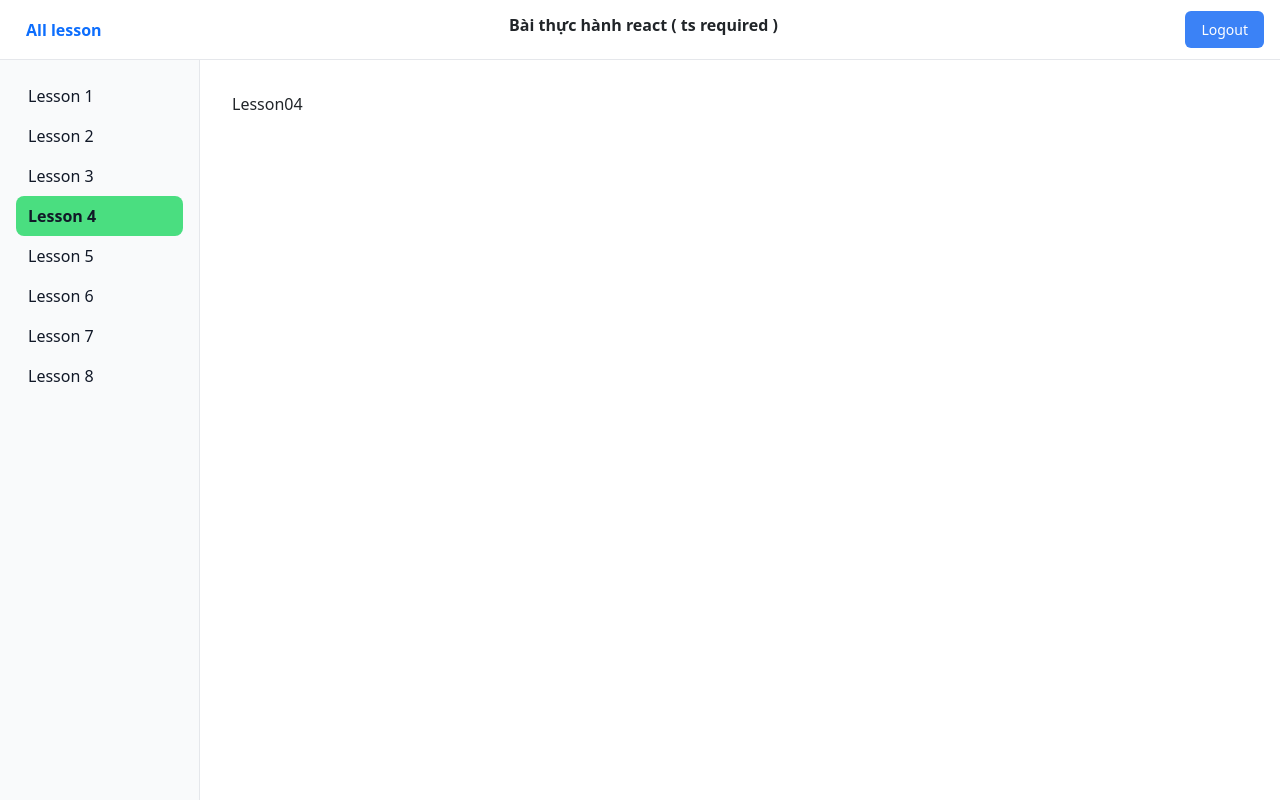
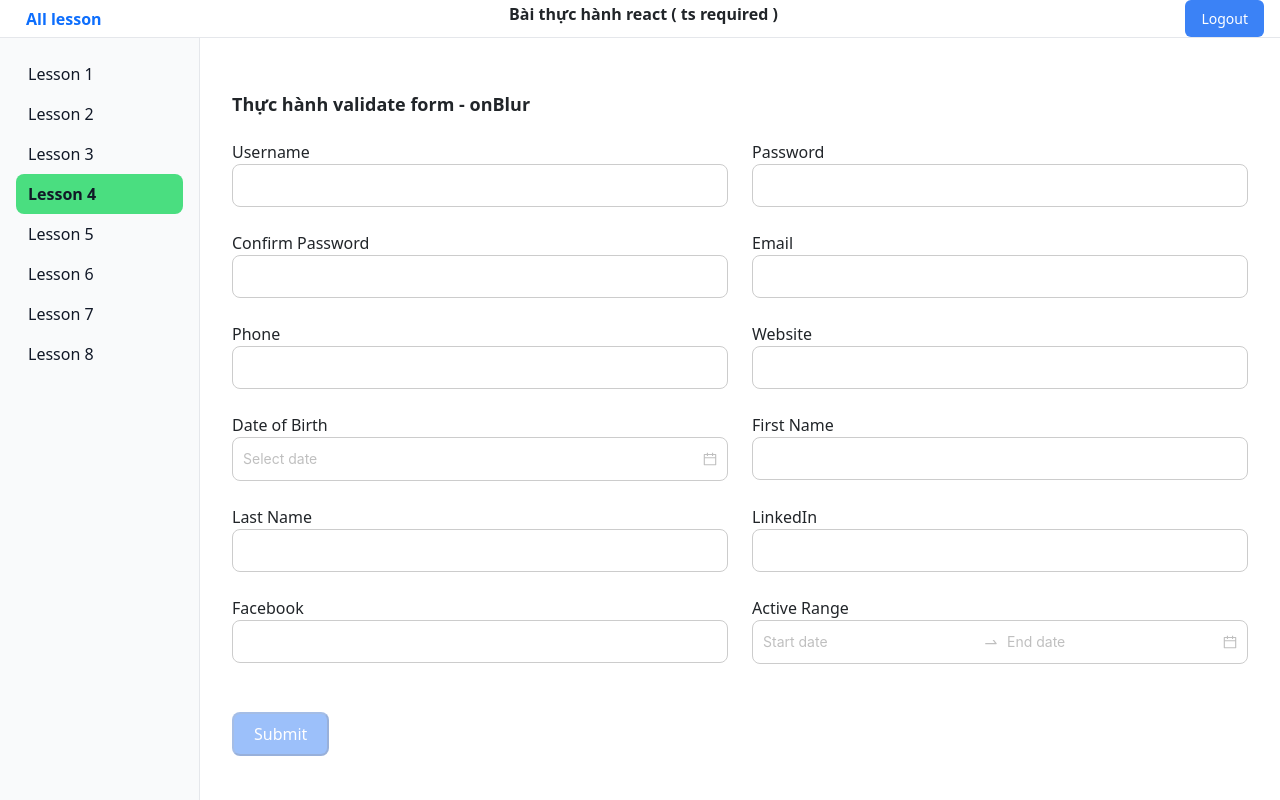
Before and after one commit to kinnhun/react-training, a React (Vite) app: page /react-training/lesson/4 in a window 1280 px wide. Shown: the top 800 px of the page. Built offline with nearby package versions, Linux system fonts and the light colour scheme; sample sign-in values are in the browser's storage.

Commit message:
lesson 4

```diff
--- /dev/null
+++ b/src/pages/pageLesson/Lesson04/Lesson04.module.scss
@@ -0,0 +1,79 @@
+.container {
+  display: grid;
+  gap: 2.5rem;
+  grid-template-columns: repeat(auto-fit, minmax(400px, 1fr));
+}
+
+.formWrapper {
+  margin-bottom: 3rem;
+}
+
+.formTitle {
+  margin: 1.5rem 0;
+  font-size: 1.125rem;
+  font-weight: bold;
+}
+
+.formGrid {
+  display: grid;
+  gap: 1.5rem;
+  grid-template-columns: repeat(auto-fit, minmax(300px, 1fr));
+}
+
+.input {
+  width: 100%;
+  padding: 0.625rem;
+  font-size: 0.875rem;
+  border: 1px solid #ccc;
+  border-radius: 0.5rem;
+  outline: none;
+  transition: border-color 0.3s;
+
+  &:focus {
+    border-color: #1677ff;
+  }
+}
+
+.errorInput {
+  background-color: #fef2f2;
+  border-color: #ef4444;
+  color: #b91c1c;
+
+  &::placeholder {
+    color: #f87171;
+  }
+}
+
+.errorMessage {
+  color: #ef4444;
+  font-size: 0.875rem;
+  margin-top: 0.25rem;
+}
+
+.submitButton {
+  background-color: #3b82f6;
+  color: white;
+  padding: 0.5rem 1.25rem;
+  border-radius: 0.5rem;
+  margin-top: 1.5rem;
+
+  &:disabled {
+    opacity: 0.5;
+    cursor: not-allowed;
+  }
+}
+.verticalStack {
+  display: flex;
+  flex-direction: column;
+  gap: 4rem;
+}
+
+.blockWrapper {
+  width: 100%;
+}
+
+.formGrid {
+  display: grid;
+  gap: 1.5rem;
+  grid-template-columns: repeat(2, 1fr);
+}
--- a/src/pages/pageLesson/Lesson04/Lesson04.tsx
+++ b/src/pages/pageLesson/Lesson04/Lesson04.tsx
@@ -1,7 +1,193 @@
+import { useForm, Controller } from 'react-hook-form';
+import { DatePicker } from 'antd';
+import dayjs from 'dayjs';
+import styles from './Lesson04.module.scss';
+import {
+  validateUsername,
+  validatePassword,
+  validatePhone,
+  validateWebsite,
+  validateLinkedIn,
+  validateFacebook,
+  validateConfirmPassword,
+  requiredEmail,
+  requiredDob,
+  requiredFirstName,
+  requiredLastName,
+  requiredActiveRange
+} from './validations';
 
+const FormComponent = ({ mode }: { mode: 'onBlur' | 'onSubmit' }) => {
+  const {
+    register,
+    handleSubmit,
+    control,
+    formState: { errors, isValid },
+    watch,
+  } = useForm({
+    mode,
+    reValidateMode: 'onChange',
+  });
+
+  const onSubmit = (data: any) => {
+    console.log(`Submit (${mode})`, data);
+  };
+
+  return (
+    <div className={styles.formWrapper}>
+      <h1 className={styles.formTitle}>Thực hành validate form - {mode}</h1>
+      <form onSubmit={handleSubmit(onSubmit)} className={styles.formGrid}>
+        <div>
+          <label>Username</label>
+          <input {...register('username', { validate: validateUsername })} className={`${styles.input} ${errors.username ? styles.errorInput : ''}`} />
+          {typeof errors.username?.message === 'string' && (
+            <p className={styles.errorMessage}>{errors.username?.message}</p>
+          )}
+        </div>
+
+        <div>
+          <label>Password</label>
+          <input type="password" {...register('password', { validate: validatePassword })} className={`${styles.input} ${errors.password ? styles.errorInput : ''}`} />
+          {typeof errors.password?.message === 'string' && (
+            <p className={styles.errorMessage}>{errors.password?.message}</p>
+          )}
+        </div>
+
+        <div>
+          <label>Confirm Password</label>
+          <input
+            type="password"
+            {...register('confirmPassword', {
+              validate: (value) => validateConfirmPassword(value, watch('password')),
+            })}
+            className={`${styles.input} ${errors.confirmPassword ? styles.errorInput : ''}`}
+          />
+          {typeof errors.confirmPassword?.message === 'string' && (
+            <p className={styles.errorMessage}>{errors.confirmPassword?.message}</p>
+          )}
+        </div>
+
+        <div>
+          <label>Email</label>
+          <input type="email" {...register('email', { required: requiredEmail })} className={`${styles.input} ${errors.email ? styles.errorInput : ''}`} />
+          {typeof errors.email?.message === 'string' && (
+            <p className={styles.errorMessage}>{errors.email?.message}</p>
+          )}
+        </div>
+
+        <div>
+          <label>Phone</label>
+          <input {...register('phone', { validate: validatePhone })} className={`${styles.input} ${errors.phone ? styles.errorInput : ''}`} />
+          {typeof errors.phone?.message === 'string' && (
+            <p className={styles.errorMessage}>{errors.phone?.message}</p>
+          )}
+        </div>
+
+        <div>
+          <label>Website</label>
+          <input {...register('website', { validate: validateWebsite })} className={`${styles.input} ${errors.website ? styles.errorInput : ''}`} />
+          {typeof errors.website?.message === 'string' && (
+            <p className={styles.errorMessage}>{errors.website?.message}</p>
+          )}
+        </div>
+
+        <div>
+          <label>Date of Birth</label>
+          <Controller
+            name="dob"
+            control={control}
+            rules={{ required: requiredDob }}
+            render={({ field }) => (
+              <DatePicker
+                {...field}
+                format="DD-MM-YYYY"
+                className={`${styles.input} ${errors.dob ? styles.errorInput : ''}`}
+                disabledDate={(date) => {
+                  const year = dayjs(date).year();
+                  return year < 1980 || year > 2020;
+                }}
+              />
+            )}
+          />
+          {typeof errors.dob?.message === 'string' && (
+            <p className={styles.errorMessage}>{errors.dob?.message}</p>
+          )}
+        </div>
+
+        <div>
+          <label>First Name</label>
+          <input {...register('firstName', { required: requiredFirstName })} className={`${styles.input} ${errors.firstName ? styles.errorInput : ''}`} />
+          {typeof errors.firstName?.message === 'string' && (
+            <p className={styles.errorMessage}>{errors.firstName?.message}</p>
+          )}
+        </div>
+
+        <div>
+          <label>Last Name</label>
+          <input {...register('lastName', { required: requiredLastName })} className={`${styles.input} ${errors.lastName ? styles.errorInput : ''}`} />
+          {typeof errors.lastName?.message === 'string' && (
+            <p className={styles.errorMessage}>{errors.lastName?.message}</p>
+          )}
+        </div>
+
+        <div>
+          <label>LinkedIn</label>
+          <input {...register('linkedin', { validate: validateLinkedIn })} className={`${styles.input} ${errors.linkedin ? styles.errorInput : ''}`} />
+          {typeof errors.linkedin?.message === 'string' && (
+            <p className={styles.errorMessage}>{errors.linkedin?.message}</p>
+          )}
+        </div>
+
+        <div>
+          <label>Facebook</label>
+          <input {...register('facebook', { validate: validateFacebook })} className={`${styles.input} ${errors.facebook ? styles.errorInput : ''}`} />
+          {typeof errors.facebook?.message === 'string' && (
+            <p className={styles.errorMessage}>{errors.facebook?.message}</p>
+          )}
+        </div>
+
+        <div className="col-span-2">
+          <label>Active Range</label>
+          <Controller
+            name="activeRange"
+            control={control}
+            rules={{ required: requiredActiveRange }}
+            render={({ field }) => (
+              <DatePicker.RangePicker
+                {...field}
+                className={`${styles.input} ${errors.activeRange ? styles.errorInput : ''}`}
+                disabledDate={(current) => current && current < dayjs().startOf('day')}
+              />
+            )}
+          />
+          {typeof errors.activeRange?.message === 'string' && (
+            <p className={styles.errorMessage}>{errors.activeRange?.message}</p>
+          )}
+        </div>
+
+        <div className="col-span-2">
+          <button
+            type="submit"
+            disabled={mode === 'onBlur' && !isValid}
+            className={styles.submitButton}
+          >
+            Submit
+          </button>
+        </div>
+      </form>
+    </div>
+  );
+};
 
 export const Lesson04 = () => {
   return (
-    <div>Lesson04</div>
-  )
-}
+    <div className={styles.verticalStack}>
+      <div className={styles.blockWrapper}>
+        <FormComponent mode="onBlur" />
+      </div>
+      <div className={styles.blockWrapper}>
+        <FormComponent mode="onSubmit" />
+      </div>
+    </div>
+  );
+};
--- /dev/null
+++ b/src/pages/pageLesson/Lesson04/validations.ts
@@ -0,0 +1,43 @@
+export const validateUsername = (value: string): true | string => {
+    if (!value) return 'Username is required.';
+    return /^[a-z]{8,}$/.test(value) ||
+      'Tối thiểu 8 ký tự, không được bao gồm chữ viết hoa, số và ký tự đặc biệt.';
+  };
+
+  export const validatePassword = (value: string): true | string => {
+    if (!value) return 'Password is required.';
+    return /^(?=.*[A-Z])(?=.*\d)(?=.*[!@#$%^&*]).{8,}$/.test(value) ||
+      'Phải có 1 chữ hoa, 1 số, 1 ký tự đặc biệt, tối thiểu 8 ký tự.';
+  };
+
+  export const validatePhone = (value: string): true | string => {
+    if (!value) return 'Phone is required.';
+    return /^0\d{9,}$/.test(value) ||
+      'Bắt đầu bằng 0, ít nhất 10 số, không chứa ký tự khác.';
+  };
+
+  export const validateWebsite = (value: string): true | string => {
+    if (!value) return 'Website is required.';
+    return /^(https?:\/\/).+/.test(value) || 'Địa chỉ website không hợp lệ.';
+  };
+
+  export const validateLinkedIn = (value: string): true | string => {
+    if (!value) return true;
+    return value.includes('linkedin.com') || 'Cần nhập đúng link LinkedIn.';
+  };
+
+  export const validateFacebook = (value: string): true | string => {
+    if (!value) return true;
+    return value.includes('facebook.com') || 'Cần nhập đúng link Facebook.';
+  };
+
+  export const validateConfirmPassword = (value: string, password: string): true | string => {
+    if (!value) return 'Confirm password is required.';
+    return value === password || 'Your passwords do not match.';
+  };
+
+  export const requiredEmail = 'Email là bắt buộc';
+  export const requiredDob = 'Date of birth không được bỏ trống';
+  export const requiredFirstName = 'firstName is required.';
+  export const requiredLastName = 'lastName is required.';
+  export const requiredActiveRange = 'Active date không được bỏ trống';
```
Also changed, not shown: public/404.html (line endings or trailing spaces).
